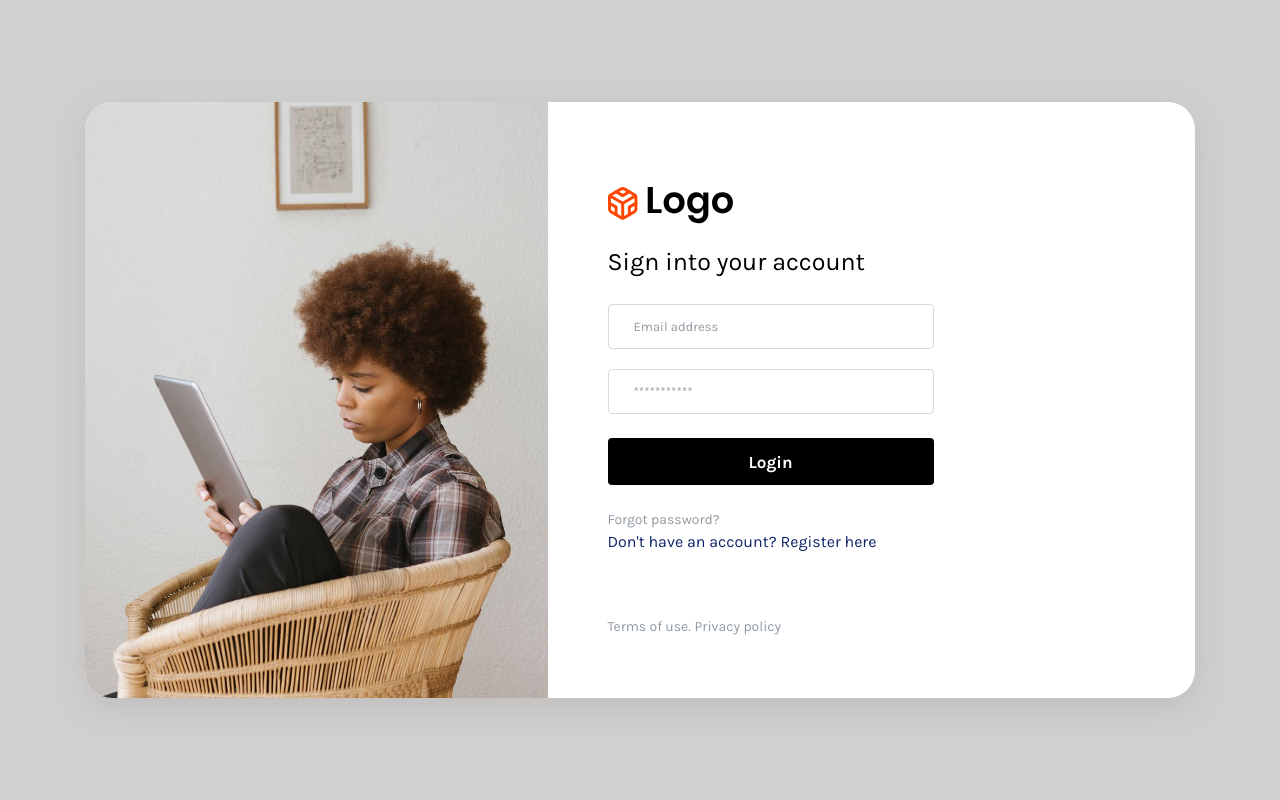
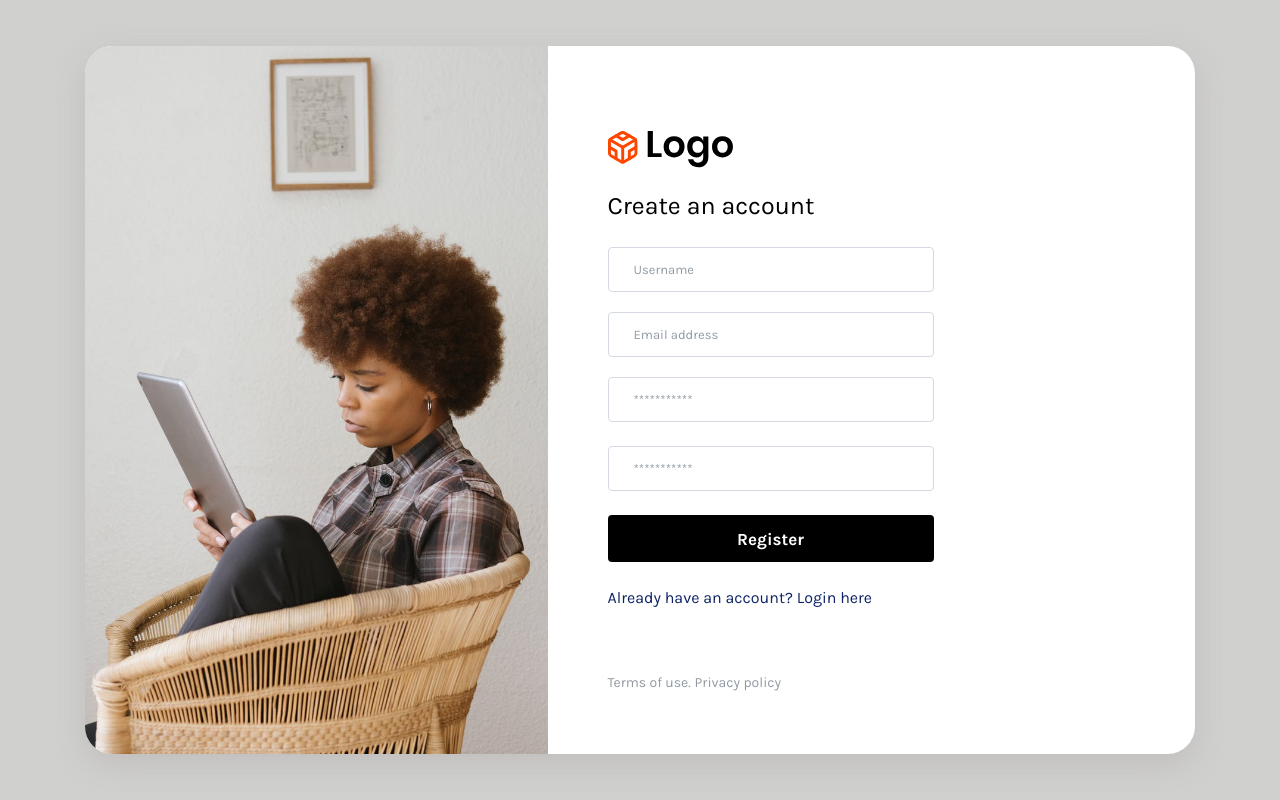
Before and after one commit to SimonOkello/modulo, a Django app: page /auth/register/ in a window 1280 px wide. Run offline with Django 3.2, Linux system fonts and the light colour scheme; some libraries are stand-ins or nearby versions.

Commit message:
Finished username validation

```diff
--- a/accounts/urls.py
+++ b/accounts/urls.py
@@ -1,10 +1,11 @@
 from django.urls import path
+from django.views.decorators.csrf import csrf_exempt
 
 
-from accounts.views import LoginView, Register
+from accounts.views import LoginView, Register, UsernameValidationView
 
 urlpatterns = [
 
-    # path('login/', LoginView.as_view(), name = 'login'),
+    path('validate_username',csrf_exempt(UsernameValidationView.as_view()), name = 'username-validate'),
     path('register/', Register.as_view(), name = 'register')
 ]
--- a/accounts/views.py
+++ b/accounts/views.py
@@ -1,6 +1,23 @@
 from django.shortcuts import render
 from django.views import View
+from django.http import JsonResponse
+from django.contrib.auth.models import User
+import json
 # Create your views here.
+
+
+class UsernameValidationView(View):
+
+    def post(self, request):
+        data = json.loads(request.body)
+        username = data['username']
+        if not str(username).isalnum():
+            return JsonResponse({'username_error': 'Username should not contain alphanueric.'}, status=400)
+        return JsonResponse({'username_valid': True})
+
+        if User.objects.filter(username=username).exists():
+            return JsonResponse({'username_error': 'Username is taken'}, status=409)
+        return JsonResponse({'username_valid':True})
 
 
 class LoginView(View):
--- /dev/null
+++ b/expenses/static/js/register.js
@@ -0,0 +1,28 @@
+const usernameField = document.querySelector('#usernameField');
+const feedBackArea = document.querySelector('.invalid_feedback')
+
+usernameField.addEventListener('keyup', (e)=>{
+
+    const usernameVal = e.target.value;
+
+    feedBackArea.style.display = 'none'
+    usernameField.classList.remove('is-invalid');
+
+    if (usernameVal.length>0){
+    fetch('/auth/validate_username', {
+        body: JSON.stringify({username:usernameVal}),
+        method:'POST',
+    })
+    .then((res)=>res.json())
+    .then((data)=>{
+        console.log('data',data);
+
+        if(data.username_error){
+            feedBackArea.style.display = 'block'
+            usernameField.classList.add('is-invalid');
+            feedBackArea.innerHTML=`<p>${data.username_error}</p>`
+        }
+    });
+}
+
+});
--- a/expenses/templates/accounts/register.html
+++ b/expenses/templates/accounts/register.html
@@ -1,17 +1,7 @@
+{% extends 'expenses/auth_base.html' %}
 {% load static %}
-<html lang="en">
-<head>
-  <meta charset="UTF-8">
-  <meta name="viewport" content="width=device-width, initial-scale=1.0">
-  <meta http-equiv="X-UA-Compatible" content="ie=edge">
-  <title>Login</title>
-  <link href="https://fonts.googleapis.com/css?family=Karla:400,700&display=swap" rel="stylesheet">
-  <link rel="stylesheet" href="https://cdn.materialdesignicons.com/4.8.95/css/materialdesignicons.min.css">
-  <link rel="stylesheet" href="https://stackpath.bootstrapcdn.com/bootstrap/4.4.1/css/bootstrap.min.css">
-  <link rel="stylesheet" href="{% static 'css/login.css'%}">
-</head>
-<body>
-  <main class="d-flex align-items-center min-vh-100 py-3 py-md-0">
+{% block content %}
+
 <div class="container">
   <div class="card login-card">
     <div class="row no-gutters">
@@ -23,20 +13,31 @@
           <div class="brand-wrapper">
             <img src="{% static 'images/logo.svg' %}" alt="logo" class="logo">
           </div>
-              <p class="login-card-description">Sign into your account</p>
-              <form action="#!">
+          <p class="login-card-description">Create an account</p>
+          <form method = "POST">
+            <!-- {% csrf_token %} -->
+            <div class="form-group">
+              <label for="email" class="sr-only">Username</label>
+              <input type="email" name="username" id="usernameField" class="form-control" placeholder="Username">
+            </div>
+            <div class="invalid_feedback" style="display: none;">
+
+            </div>
               <div class="form-group">
                 <label for="email" class="sr-only">Email</label>
                 <input type="email" name="email" id="email" class="form-control" placeholder="Email address">
               </div>
               <div class="form-group mb-4">
                 <label for="password" class="sr-only">Password</label>
-                    <input type="password" name="password" id="password" class="form-control" placeholder="***********">
+                <input type="password" name="password1" id="password1" class="form-control" placeholder="***********">
               </div>
-                  <input name="login" id="login" class="btn btn-block login-btn mb-4" type="button" value="Login">
+              <div class="form-group mb-4">
+                <label for="password" class="sr-only">Confrim Password</label>
+                <input type="password" name="password2" id="password2" class="form-control" placeholder="***********">
+              </div>
+              <input name="register" id="register" class="btn btn-block login-btn mb-4" type="button" value="Register">
             </form>
-                <a href="#!" class="forgot-password-link">Forgot password?</a>
-                <p class="login-card-footer-text">Don't have an account? <a href="#!" class="text-reset">Register here</a></p>
+            <p class="login-card-footer-text">Already have an account? <a href="{% url 'login' %}" class="text-reset">Login here</a></p>
             <nav class="login-card-footer-nav">
               <a href="#!">Terms of use.</a>
               <a href="#!">Privacy policy</a>
@@ -46,9 +47,5 @@
     </div>
   </div>
 </div>
-  </main>
-  <script src="https://code.jquery.com/jquery-3.4.1.min.js"></script>
-  <script src="https://cdn.jsdelivr.net/npm/popper.js@1.16.0/dist/umd/popper.min.js"></script>
-  <script src="https://stackpath.bootstrapcdn.com/bootstrap/4.4.1/js/bootstrap.min.js"></script>
-</body>
-</html>
+<script src="{% static 'js/register.js' %}"></script>
+{% endblock %}
--- /dev/null
+++ b/expenses/templates/expenses/auth_base.html
@@ -0,0 +1,46 @@
+{% load static %}
+<html lang="en">
+  <head>
+    <meta charset="utf-8" />
+    <meta name="viewport" content="width=device-width, initial-scale=1, shrink-to-fit=no"/>
+    <meta name="generator" content="Jekyll v4.0.1" />
+    <title>Modulo {% block title %}{% endblock %}</title>
+
+     <!-- Bootstrap core CSS -->
+    <link
+      rel="stylesheet"
+      href="https://stackpath.bootstrapcdn.com/bootstrap/4.5.0/css/bootstrap.min.css"
+      integrity="sha384-9aIt2nRpC12Uk9gS9baDl411NQApFmC26EwAOH8WgZl5MYYxFfc+NcPb1dKGj7Sk"
+      crossorigin="anonymous"
+    />
+    <link href="https://fonts.googleapis.com/css?family=Karla:400,700&display=swap" rel="stylesheet">
+    <link rel="stylesheet" href="https://cdn.materialdesignicons.com/4.8.95/css/materialdesignicons.min.css">
+    <link rel="stylesheet" href="{% static 'css/login.css'%}">
+
+  </head>
+  <body>
+        <main class="d-flex align-items-center min-vh-100 py-3 py-md-0">
+          {% block content %}
+
+
+          {% endblock %}
+        </main>
+    <!-- JS, Popper.js, and jQuery -->
+    <script
+      src="https://code.jquery.com/jquery-3.5.1.slim.min.js"
+      integrity="sha384-DfXdz2htPH0lsSSs5nCTpuj/zy4C+OGpamoFVy38MVBnE+IbbVYUew+OrCXaRkfj"
+      crossorigin="anonymous"
+    ></script>
+    <script
+      src="https://cdn.jsdelivr.net/npm/popper.js@1.16.0/dist/umd/popper.min.js"
+      integrity="sha384-Q6E9RHvbIyZFJoft+2mJbHaEWldlvI9IOYy5n3zV9zzTtmI3UksdQRVvoxMfooAo"
+      crossorigin="anonymous"
+    ></script>
+    <script
+      src="https://stackpath.bootstrapcdn.com/bootstrap/4.5.0/js/bootstrap.min.js"
+      integrity="sha384-OgVRvuATP1z7JjHLkuOU7Xw704+h835Lr+6QL9UvYjZE3Ipu6Tp75j7Bh/kR0JKI"
+      crossorigin="anonymous"
+    ></script>
+
+  </body>
+</html>
```
Also changed, not shown: expenses/static/js/gulpfile.js (deleted, +0 -35 lines), expenses/templates/accounts/login.html (+7 -22 lines). Lines whose indentation alone changed are shown as unchanged.
